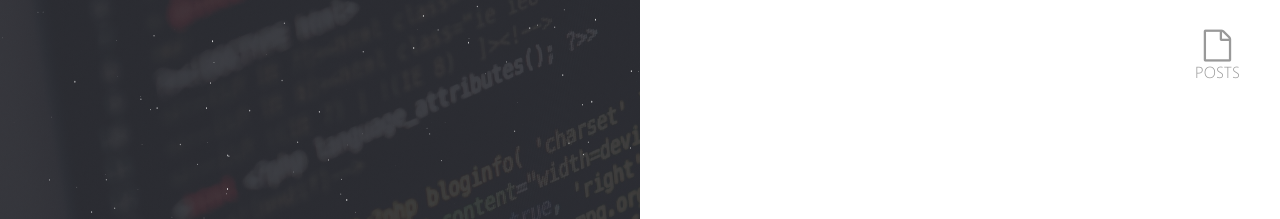
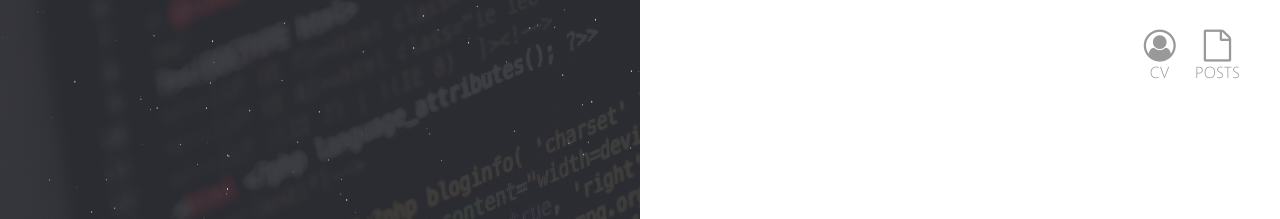
Before and after one commit to ScreamingHawk/ScreamingHawk.github.io, a Jekyll site: the page built from index.md, in a window 1280 px wide. Shown: the top 219 px of the page. Built offline with Jekyll 4.4.1, drawn with Linux system fonts in a browser that asks for light colours; our own code applies the rules of GitHub Pages for plain Markdown files.

Commit message:
Added CV link

```diff
--- a/_includes/top-links.html
+++ b/_includes/top-links.html
@@ -1,6 +1,12 @@
 <ul class="top-links">
   <li>
-    <a href="{{ site.url }}/posts.html" title="Posts">
+    <a href="{{ site.url }}/cv.html" title="Hire me :)">
+      <i class="fa fa-user-circle-o" aria-hidden="true"></i>
+      CV
+    </a>
+  </li>
+  <li>
+    <a href="{{ site.url }}/posts.html" title="Read My Ramblings">
       <i class="fa fa-file-o" aria-hidden="true"></i>
       POSTS
     </a>
```
